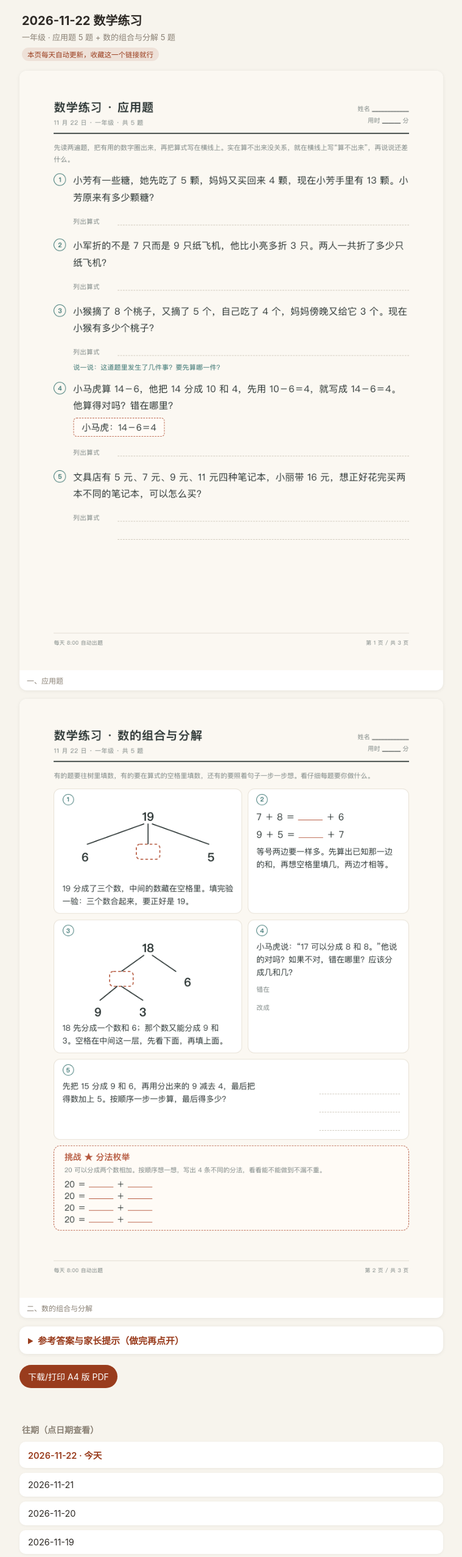
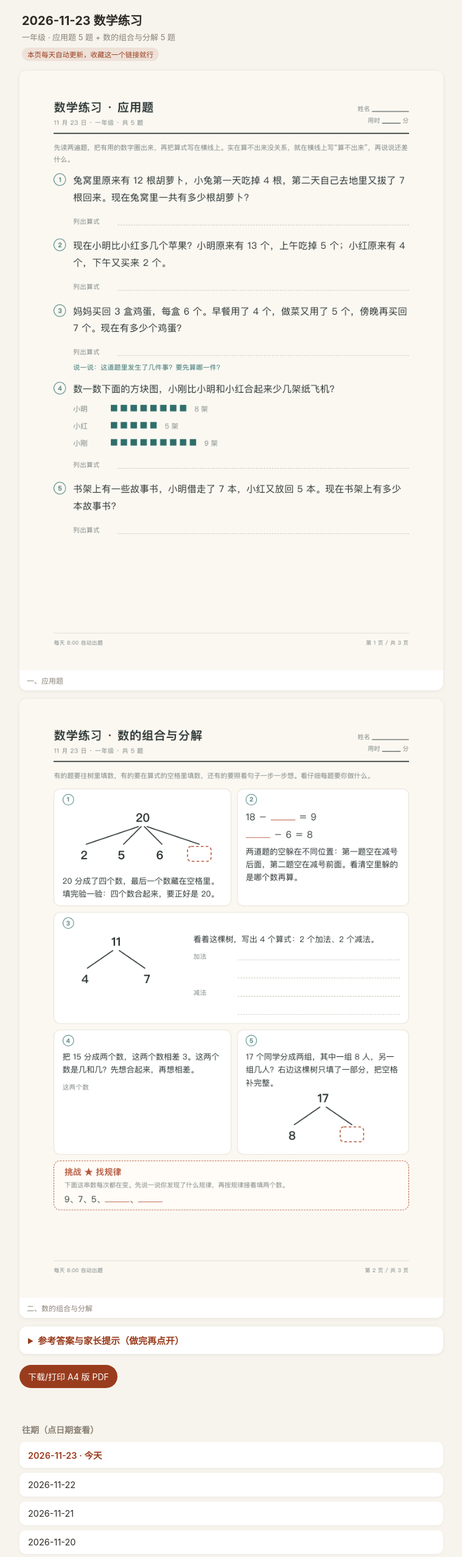
Before and after one commit to dreamick/math-daily, a plain HTML site: page index.html in a window 1280 px wide. Shown: the top 2553 px of the page at 61% size, without its empty margins (260-1019 px from the left). Drawn offline with Linux system fonts and the light colour scheme.

Commit message:
latest: 2026-11-23

```diff
--- a/index.html
+++ b/index.html
@@ -4,7 +4,7 @@
 <meta charset="utf-8">
 <meta name="viewport" content="width=device-width,initial-scale=1">
 <meta name="format-detection" content="telephone=no">
-<title>2026-11-22 数学练习 · 每天更新</title>
+<title>2026-11-23 数学练习 · 每天更新</title>
 <style>
   :root{--bg:#F7F4ED; --card:#fff; --ink:#2E2A26; --muted:#8A8175; --clay:#993C1D;}
   *{box-sizing:border-box;}
@@ -39,22 +39,22 @@
 </head>
 <body>
 <header>
-  <h1>2026-11-22 数学练习</h1>
+  <h1>2026-11-23 数学练习</h1>
   <div class="sub">一年级 · 应用题 5 题 + 数的组合与分解 5 题</div>
   <div class="badge">本页每天自动更新，收藏这一个链接就行</div>
 </header>
 <main>
-  <figure><img src="2026-11-22/01-应用题.png" alt="一、应用题" loading="lazy"><figcaption>一、应用题</figcaption></figure>
-  <figure><img src="2026-11-22/02-组合分解.png" alt="二、数的组合与分解" loading="lazy"><figcaption>二、数的组合与分解</figcaption></figure>
+  <figure><img src="2026-11-23/01-应用题.png" alt="一、应用题" loading="lazy"><figcaption>一、应用题</figcaption></figure>
+  <figure><img src="2026-11-23/02-组合分解.png" alt="二、数的组合与分解" loading="lazy"><figcaption>二、数的组合与分解</figcaption></figure>
   <details>
     <summary>参考答案与家长提示（做完再点开）</summary>
-    <figure><img src="2026-11-22/03-答案与提示.png" alt="三、答案与提示" loading="lazy"><figcaption>三、答案与提示</figcaption></figure>
+    <figure><img src="2026-11-23/03-答案与提示.png" alt="三、答案与提示" loading="lazy"><figcaption>三、答案与提示</figcaption></figure>
   </details>
-  <a class="pdf" href="2026-11-22/2026-11-22-数学练习.pdf" target="_blank" rel="noopener">下载/打印 A4 版 PDF</a>
+  <a class="pdf" href="2026-11-23/2026-11-23-数学练习.pdf" target="_blank" rel="noopener">下载/打印 A4 版 PDF</a>
 </main>
 <section class="history">
     <h2>往期（点日期查看）</h2>
-    <ul><li class="cur"><a href="2026-11-22/">2026-11-22 · 今天</a></li><li><a href="2026-11-21/">2026-11-21</a></li><li><a href="2026-11-20/">2026-11-20</a></li><li><a href="2026-11-19/">2026-11-19</a></li><li><a href="2026-11-18/">2026-11-18</a></li><li><a href="2026-11-17/">2026-11-17</a></li><li><a href="2026-11-16/">2026-11-16</a></li><li><a href="2026-11-15/">2026-11-15</a></li><li><a href="2026-11-14/">2026-11-14</a></li><li><a href="2026-11-13/">2026-11-13</a></li><li><a href="2026-11-12/">2026-11-12</a></li><li><a href="2026-11-11/">2026-11-11</a></li><li><a href="2026-11-10/">2026-11-10</a></li><li><a href="2026-11-09/">2026-11-09</a></li><li><a href="2026-11-08/">2026-11-08</a></li><li><a href="2026-11-07/">2026-11-07</a></li><li><a href="2026-11-06/">2026-11-06</a></li><li><a href="2026-11-05/">2026-11-05</a></li><li><a href="2026-11-04/">2026-11-04</a></li><li><a href="2026-11-03/">2026-11-03</a></li><li><a href="2026-11-02/">2026-11-02</a></li><li><a href="2026-10-30/">2026-10-30</a></li><li><a href="2026-10-29/">2026-10-29</a></li><li><a href="2026-10-28/">2026-10-28</a></li><li><a href="2026-10-27/">2026-10-27</a></li><li><a href="2026-10-26/">2026-10-26</a></li><li><a href="2026-10-23/">2026-10-23</a></li></ul>
+    <ul><li class="cur"><a href="2026-11-23/">2026-11-23 · 今天</a></li><li><a href="2026-11-22/">2026-11-22</a></li><li><a href="2026-11-21/">2026-11-21</a></li><li><a href="2026-11-20/">2026-11-20</a></li><li><a href="2026-11-19/">2026-11-19</a></li><li><a href="2026-11-18/">2026-11-18</a></li><li><a href="2026-11-17/">2026-11-17</a></li><li><a href="2026-11-16/">2026-11-16</a></li><li><a href="2026-11-15/">2026-11-15</a></li><li><a href="2026-11-14/">2026-11-14</a></li><li><a href="2026-11-13/">2026-11-13</a></li><li><a href="2026-11-12/">2026-11-12</a></li><li><a href="2026-11-11/">2026-11-11</a></li><li><a href="2026-11-10/">2026-11-10</a></li><li><a href="2026-11-09/">2026-11-09</a></li><li><a href="2026-11-08/">2026-11-08</a></li><li><a href="2026-11-07/">2026-11-07</a></li><li><a href="2026-11-06/">2026-11-06</a></li><li><a href="2026-11-05/">2026-11-05</a></li><li><a href="2026-11-04/">2026-11-04</a></li><li><a href="2026-11-03/">2026-11-03</a></li><li><a href="2026-11-02/">2026-11-02</a></li><li><a href="2026-10-30/">2026-10-30</a></li><li><a href="2026-10-29/">2026-10-29</a></li><li><a href="2026-10-28/">2026-10-28</a></li><li><a href="2026-10-27/">2026-10-27</a></li><li><a href="2026-10-26/">2026-10-26</a></li><li><a href="2026-10-23/">2026-10-23</a></li></ul>
   </section>
 <footer>
 
```
